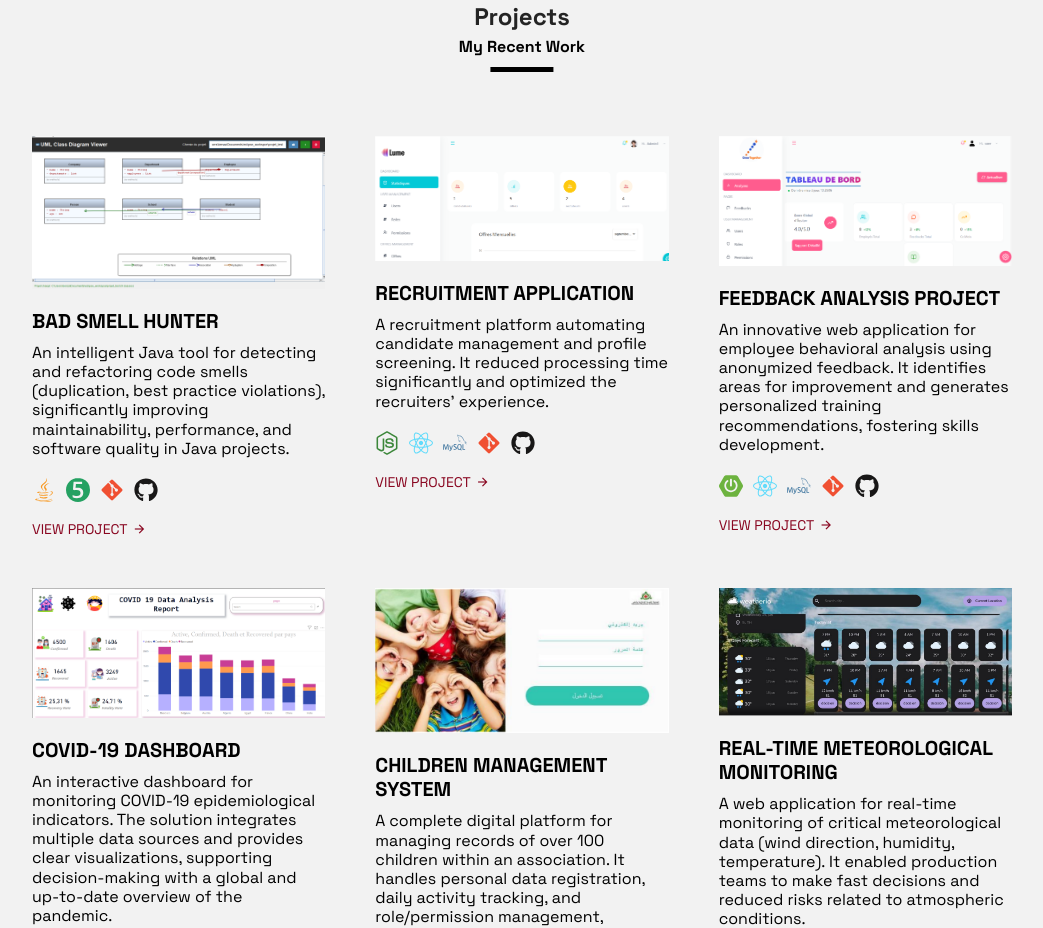
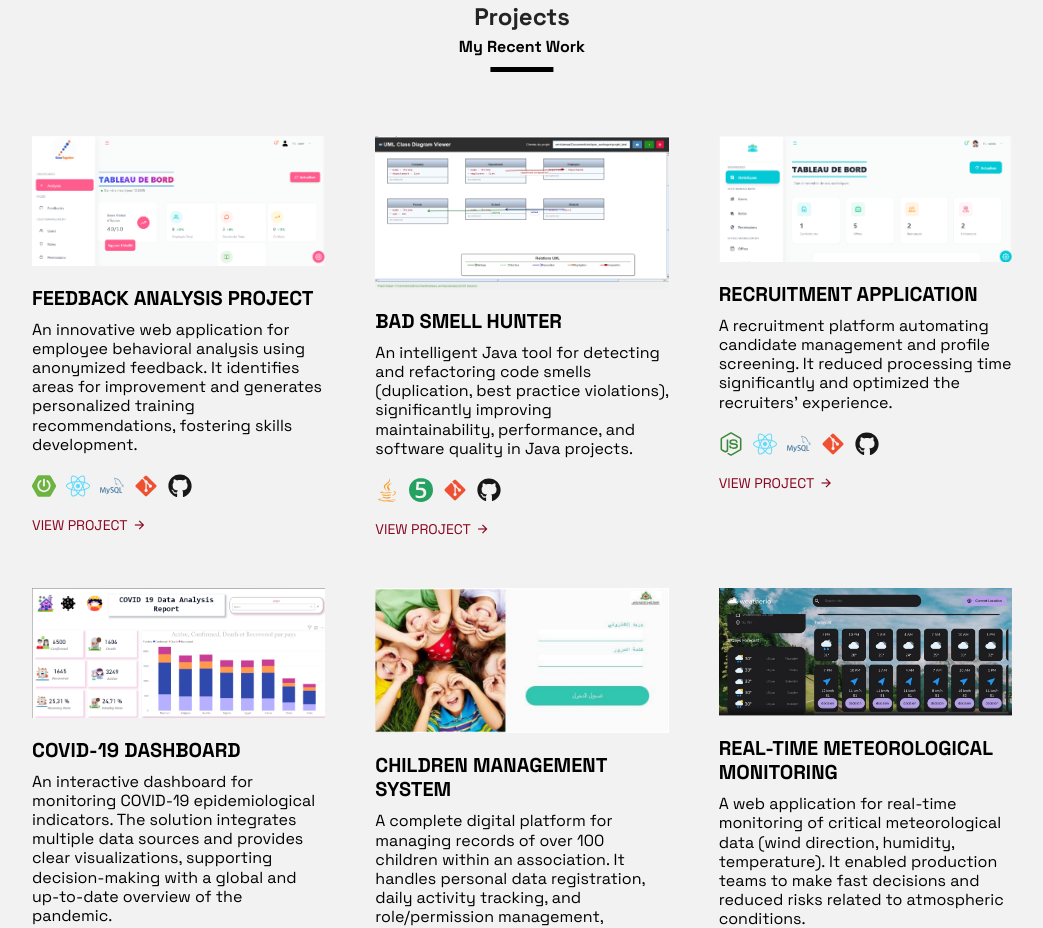
Before and after one commit to saida-ben/portfolio_app, a React (Vite) app: page / in a window 1280 px wide. Shown: the part 1860-2788 px from the top of the page, without its empty margins (118-1161 px from the left). Built offline with nearby package versions, Linux system fonts and the light colour scheme.

Commit message:
ref: update project3 img

```diff
--- a/src/components/Projects.jsx
+++ b/src/components/Projects.jsx
@@ -37,6 +37,14 @@ export default function Projects() {
 
   const projects = [
     {
+      img: './img/sb_prj.png',
+      link: 'https://github.com/saida-ben/feedback-analysis',
+      title: t("projects.list.feedback.title"),
+      desc: t("projects.list.feedback.desc"),
+      github: 'https://github.com/saida-ben/feedback-analysis',
+      techs: ['springboot', 'react', 'mysql', 'git', 'github'],
+    },
+    {
       img: './img/prj-badsmells.png',
       link: 'https://github.com/saida-ben/BadSmellHunter',
       title: t("projects.list.badsmell.title"),
@@ -45,20 +53,12 @@ export default function Projects() {
       techs: ['java', 'testing', 'git', 'github'],
     },
     {
-      img: './img/Screenshot 2025-09-12 192435.png',
+      img: './img/recrutement.png',
       link: 'https://github.com/saida-ben/recruitment-app',
       title: t("projects.list.recruitment.title"),
       desc: t("projects.list.recruitment.desc"),
       github: 'https://github.com/saida-ben/recruitment-app',
       techs: ['nodejs', 'react', 'mysql', 'git', 'github'],
-    },
-    {
-      img: './img/sb_prj.png',
-      link: 'https://github.com/saida-ben/feedback-analysis',
-      title: t("projects.list.feedback.title"),
-      desc: t("projects.list.feedback.desc"),
-      github: 'https://github.com/saida-ben/feedback-analysis',
-      techs: ['springboot', 'react', 'mysql', 'git', 'github'],
     },
     {
       img: './img/project7.png',
```
Also changed, not shown: public/img/recrutement.png (added).
